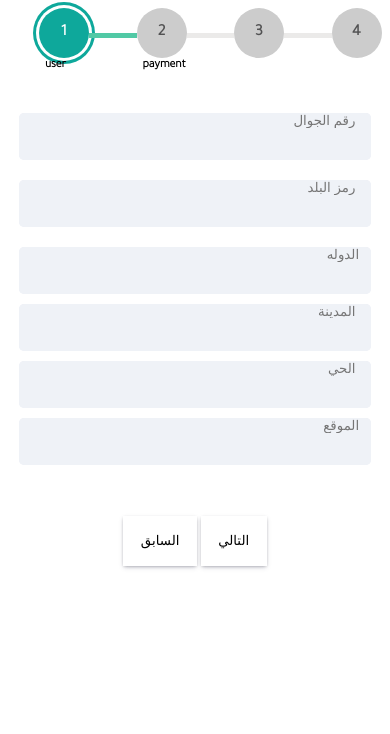
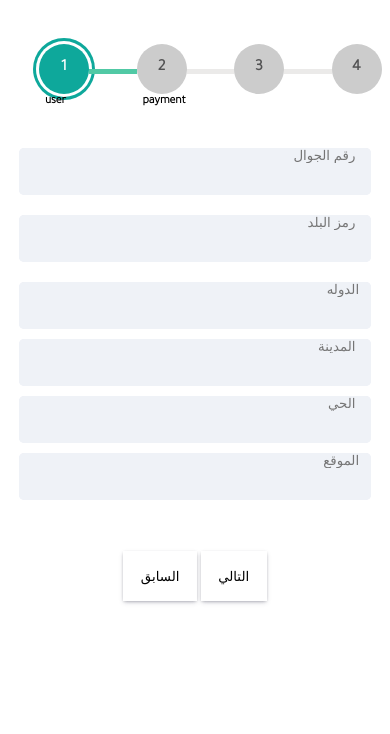
Before and after one commit to FatimaAlmashhor/E-Books, a website built with Vite: page pages/checkout.html in a window 390 px wide. Shown: the part 180-914 px from the top of the page. Before the commit the page ends 844 px from the top, so only its background shows below. Built offline with nearby package versions, Linux system fonts and the light colour scheme.

Commit message:
Fix checkout responsive

```diff
--- a/pages/checkout.html
+++ b/pages/checkout.html
@@ -8,9 +8,9 @@
     <title>Checkout</title>
 </head>
 <body>
-    <div class="progress_section container flex-col flex-center">
-        <h1>تاكد عمليه الشراء</h1>
-        <div class="progress_warpper  ">
+    <div class="progress_section  flex-col flex-center">
+        <div class="progress_warpper container ">
+            <h1>تاكد عمليه الشراء</h1>
             <div class="progress_steps ">
                 <div class="step active" id='step-1' >
                     <div class="step-content">1</div>
--- a/src/css/progress.css
+++ b/src/css/progress.css
@@ -1,7 +1,7 @@
 .progress_section{
-    width: 100%;
+    min-width: 100%;
     min-height: 100vh;
-    /* overflow-y: scroll; */
+    margin: 2.2rem auto;
 }
 .progress_warpper{
     width: 100%;
@@ -95,6 +95,9 @@
     border-radius: 50%;
     /* overflow: hidden; */
 }
+.confirm_info{
+    min-width: 50%;
+}
 /* .animation-circule::after{
     content: '';
     position: absolute;
@@ -127,4 +130,7 @@
     .progress_content{
         width: 100%;
     }
+    .confirm_info{
+        min-width: 50%;
+    }
 }
```
